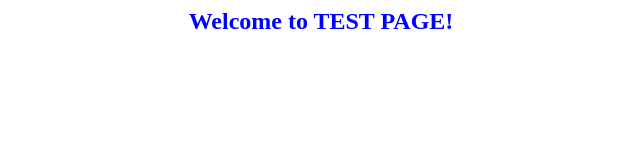
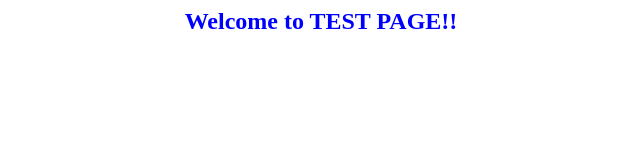
Before and after one commit to chaewon0720/project, a plain HTML site: page image/index.html in a window 1280 px wide. Shown: the full height of the page, 319-959 px from the left. Drawn offline with Linux system fonts and the light colour scheme.

Commit message:
third commit

```diff
--- a/image/index.html
+++ b/image/index.html
@@ -1 +1 @@
-<center><h2><font color="blue">Welcome to TEST PAGE!</font></h2></center>
+<center><h2><font color="blue">Welcome to TEST PAGE!!</font></h2></center>
```
